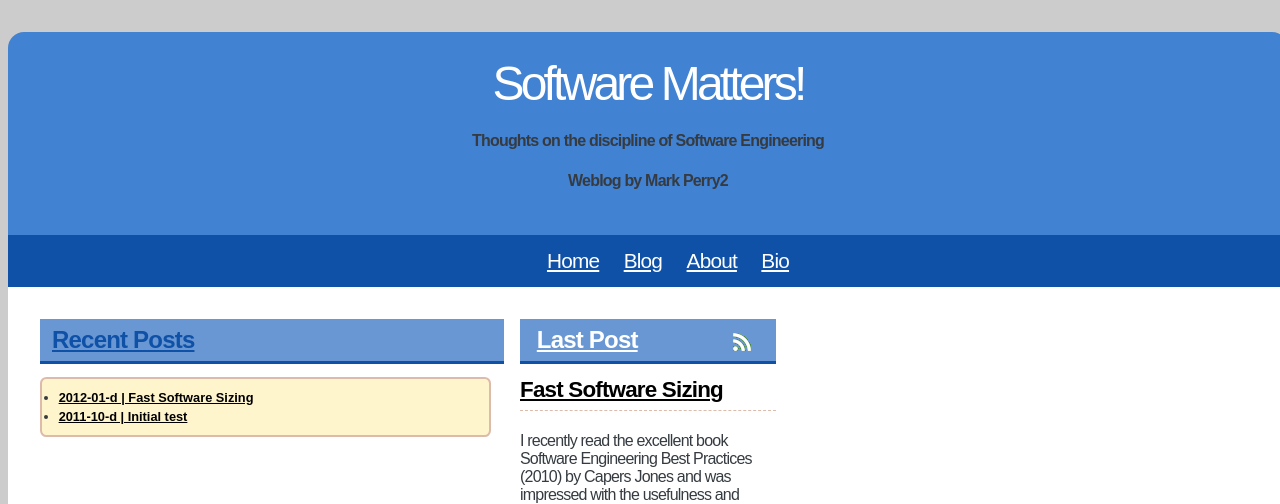
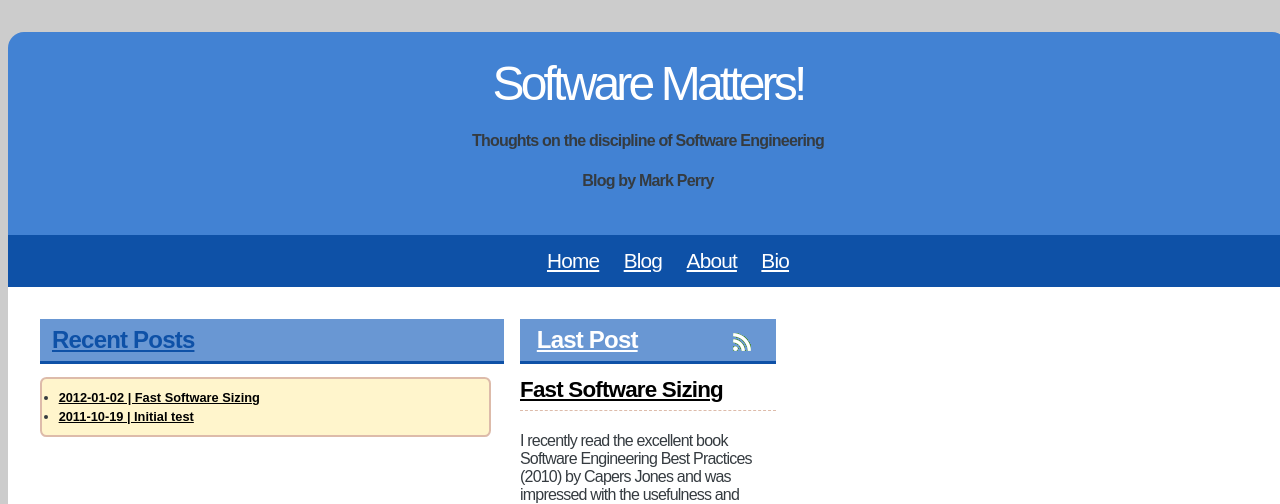
Before and after one commit to kouzouigh/mperry.github.io, a Jekyll site: the page built from index.html, in a window 1280 px wide. Shown: the top 504 px of the page. Built offline with Jekyll 4.4.1, drawn with Linux system fonts in a browser that asks for light colours.

```diff
--- a/_config.yml
+++ b/_config.yml
@@ -6,6 +6,6 @@ title_full: "Software Matters!: Thoughts on the discipline of Software Engineeri
 title_short: "Software Matters!"
 title_first: "Software Matters!"
 title_second: "Thoughts on the discipline of Software Engineering"
-title_third: "Weblog by Mark Perry2"
+title_third: "Blog by Mark Perry"
 email: "maperry78@yahoo.com.au"
 name: "Mark Perry"
--- a/index.html
+++ b/index.html
@@ -8,7 +8,7 @@ layout: master
      <ul>
     {% for post in site.posts limit:10 %}
     <li>
-      <a href="{{post.url}}">{{post.date | date: "%Y-%m-d"}} | {{post.title}} </a>
+      <a href="{{post.url}}">{{post.date | date: "%Y-%m-%d"}} | {{post.title}} </a>
     </li>
     {% endfor %}
    </ul>
```
